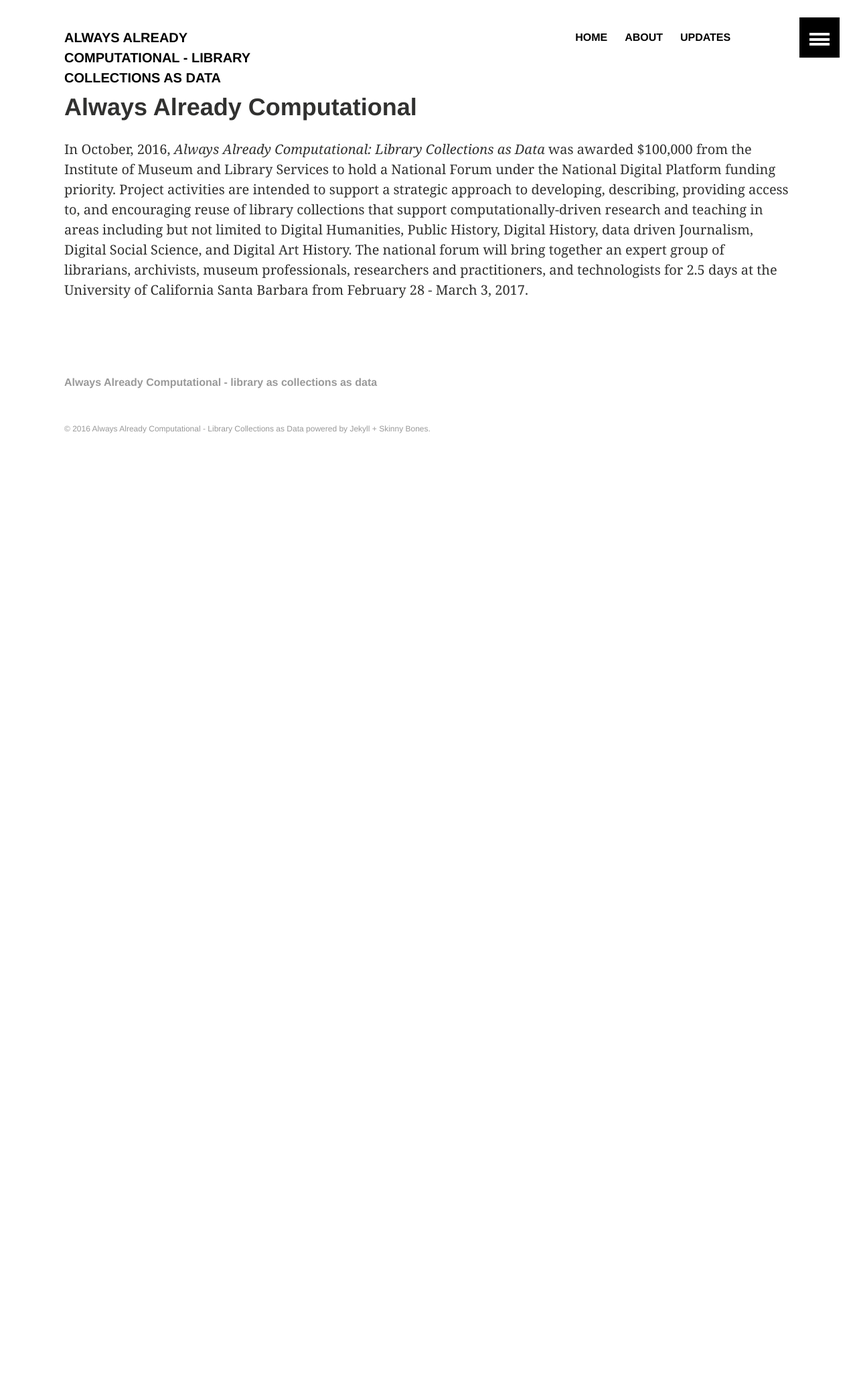
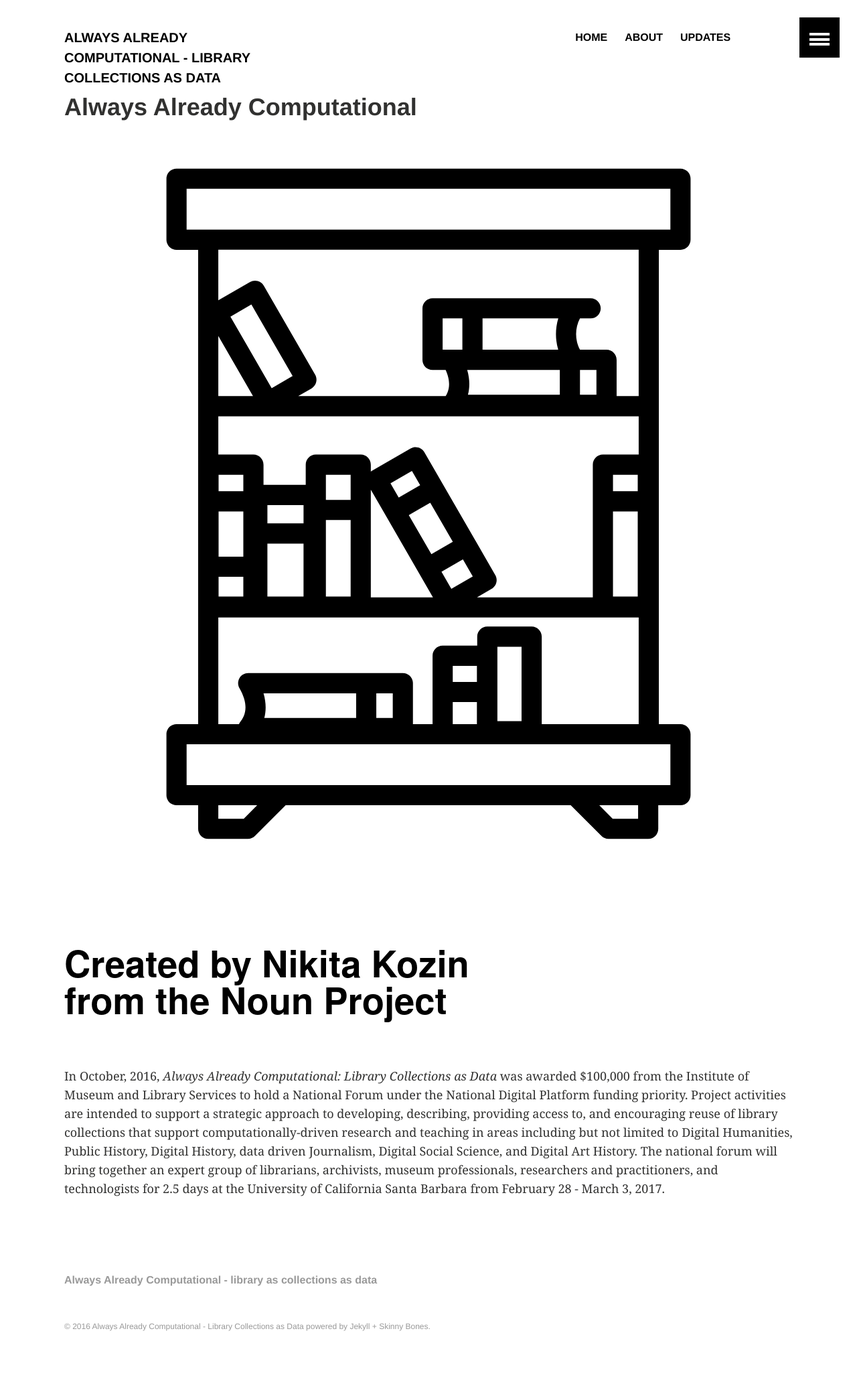
Before and after one commit to collectionsasdata/collectionsasdata.github.io, a Jekyll site: the page built from index.md, in a window 1280 px wide. Shown: the whole page at 67% size. Built offline with Jekyll 4.4.1, drawn with Linux system fonts in a browser that asks for light colours; before the commit the page ends 900 px from its top, so only the background shows below that.

Commit message:
Update index.md

```diff
--- a/index.md
+++ b/index.md
@@ -3,4 +3,6 @@
 title:  "Always Already Computational"
 ---
 
+![library](images/noun_596708_cc.svg)
+
 In October, 2016, *Always Already Computational: Library Collections as Data* was awarded $100,000 from the Institute of Museum and Library Services to hold a National Forum under the National Digital Platform funding priority. Project activities are intended to support a strategic approach to developing, describing, providing access to, and encouraging reuse of library collections that support computationally-driven research and teaching in areas including but not limited to Digital Humanities, Public History, Digital History, data driven Journalism, Digital Social Science, and Digital Art History.  The national forum will bring together an expert group of librarians, archivists, museum professionals, researchers and practitioners, and technologists for 2.5 days at the University of California Santa Barbara from February 28 - March 3, 2017.
```
